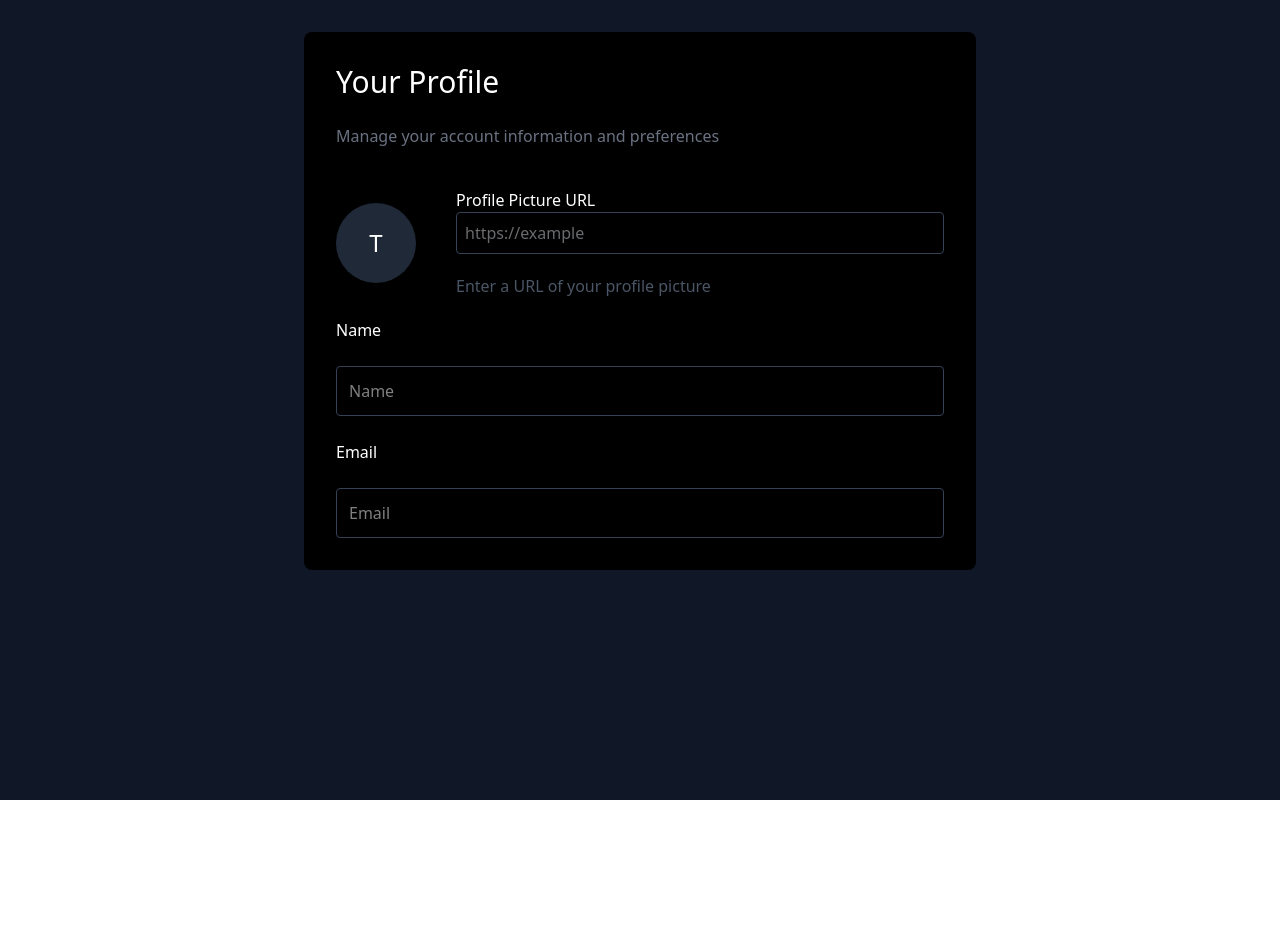
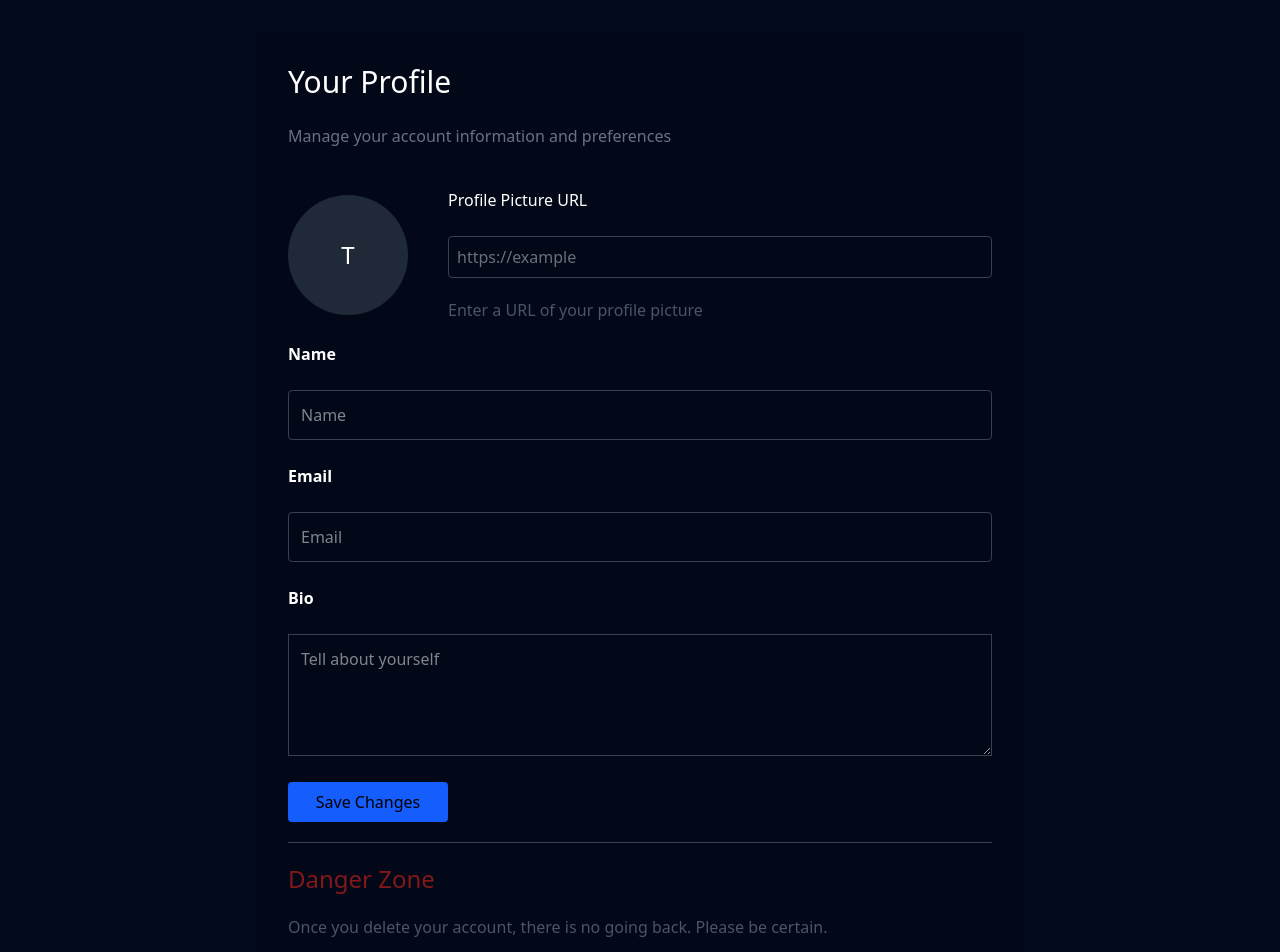
Before and after one commit to ChansaKashellMwenya/Intern, a React (Vite) app: page /profile in a window 1280 px wide. Shown: the top 952 px of the page. Before the commit the page ends 800 px from the top, so only its background shows below. Built offline with nearby package versions, Linux system fonts and the light colour scheme.

Commit message:
final design of the page without any functionality

```diff
--- a/src/components/ProfilePage.jsx
+++ b/src/components/ProfilePage.jsx
@@ -3,9 +3,9 @@ import img from '../assets/pic.jpg'
 
 function ProfilePage() {
   return (
-    <div className='bg-gray-900 min-h-screen'>
+    <div className='bg-[#02091c] min-h-screen'>
       <div className='flex justify-center px-4 py-8'>
-        <div className='bg-black p-8 rounded-lg w-full max-w-2xl text-white'>
+        <div className='bg-[#020817] p-8 rounded-lg w-full max-w-3xl text-white'>
           <div className='text-white text-3xl'>Your Profile</div>
           <br />
           <div className='text-gray-500'>Manage your account information and preferences</div>
@@ -13,20 +13,21 @@ function ProfilePage() {
             <form action="" className='space-y-6'>
               <div>
                 <div className='flex gap-10 mb-5 items-center'>
-                  <div className='w-20 h-20 bg-[#1F2937] rounded-full flex items-center justify-center text-2xl'>
+                  <div className='w-30 h-30 bg-[#1F2937] rounded-full flex items-center justify-center text-2xl'>
                     T
                   </div>
                   <div className='flex-1'>
                     <label htmlFor="" className=''> Profile Picture URL</label>
                     <br />
-                    <input type="text" placeholder='https://example' className='mb-3 w-full p-2 rounded bg-black border border-gray-700 text-gray-300' />
+                    <br />
+                    <input type="text" placeholder='https://example' className='mb-3 w-full p-2 rounded bg-[#020817] border border-gray-700 text-gray-300' />
 
                     <div className='pt-2 text-gray-600'> Enter a URL of your profile picture</div>
                   </div>
                 </div>
                 <div className=''>
                   <div>
-                    <label htmlFor="" className=''>Name</label>
+                    <label htmlFor="" className='font-bold'>Name</label>
                     <br />
                     <br />
                     <input type="text" placeholder='Name' className='w-full border border-gray-700 rounded p-3' />
@@ -35,11 +36,29 @@ function ProfilePage() {
                 <br />
                 <div className=''>
                   <div>
-                    <label htmlFor="" className=''>Email</label>
+                    <label htmlFor="" className='font-bold'>Email</label>
                     <br />
                     <br />
                     <input type="text" placeholder='Email' className='w-full border border-gray-700 rounded p-3' />
                   </div>
+                </div>
+                <br />
+                <div className=''>
+                  <div>
+                    <label htmlFor="" className='font-bold'>Bio</label>
+                    <br />
+                    <br />
+                    <textarea name="" id="" className='w-full border border-gray-700 p-3 mb-5' rows={4} placeholder='Tell about yourself' ></textarea>
+                  </div>
+                </div>
+                <button className='bg-blue-600 p-2 w-40 h-10 rounded text-black mb-5'>
+                  Save Changes
+                </button>
+                <hr className='border-gray-700 mb-5' />
+                <div className='text-2xl text-red-900 mb-5'>Danger Zone</div>
+                <div className='text-gray-600 mb-5'>Once you delete your account, there is no going back. Please be certain.</div>
+                <div className='flex justify-end'>
+                <button className='bg-red-800 rounded px-6 py-2'>Delete Account</button>
                 </div>
               </div>
             </form>
```
